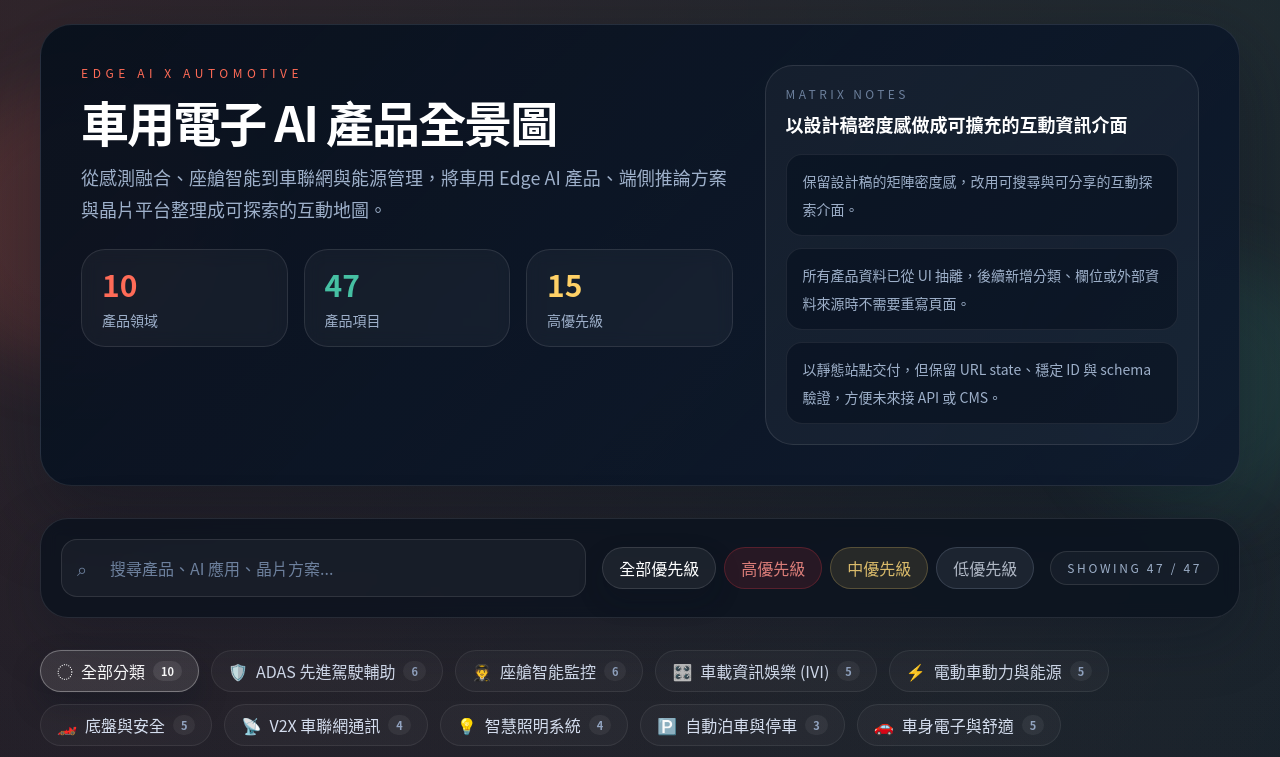
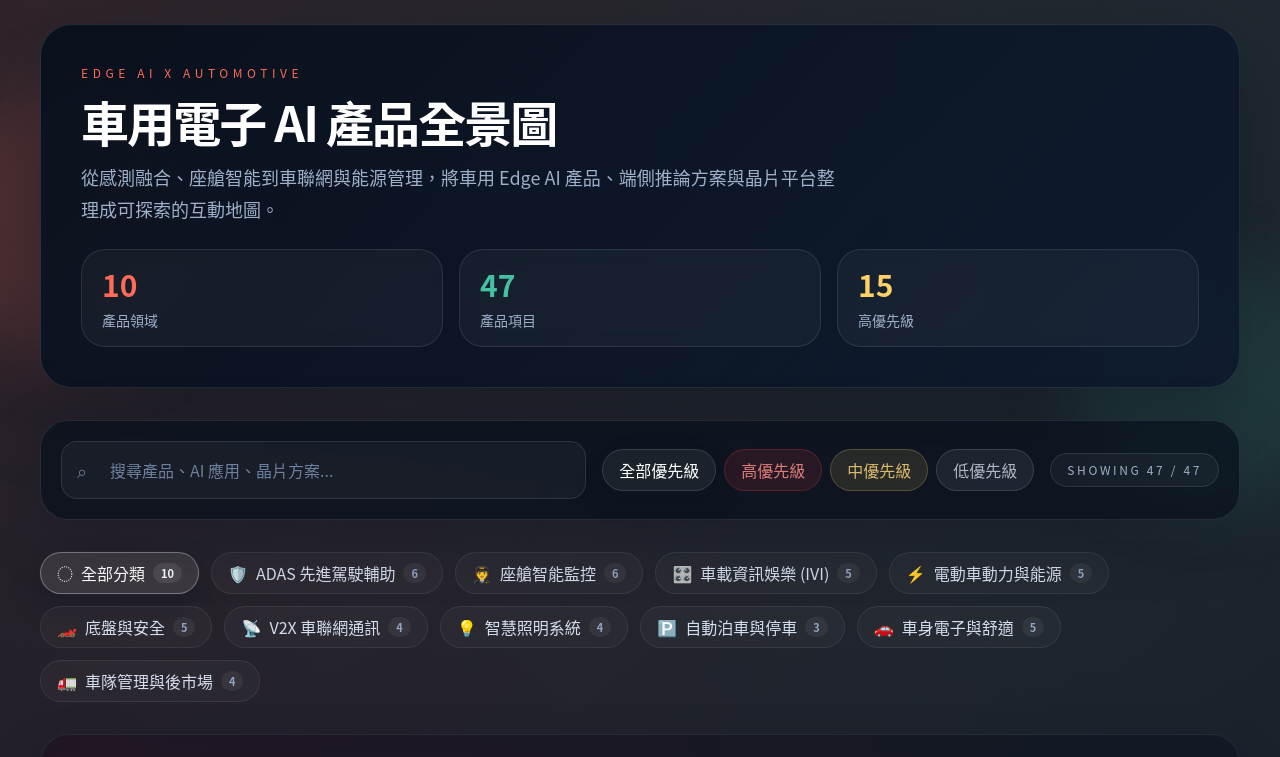
Before and after one commit to SheldonChangL/edge-ai-automotive-product-map, a Next.js app: page / in a window 1280 px wide. Shown: the top 757 px of the page. Built offline with nearby package versions, Linux system fonts and the light colour scheme.

Commit message:
Remove hero notes panel
Change-Id: I9da5af0a51e1c928bf2391e597e7aa18471325ae

```diff
--- a/components/edge-ai-map-explorer.tsx
+++ b/components/edge-ai-map-explorer.tsx
@@ -152,7 +152,7 @@ export function EdgeAIMapExplorer({ content }: EdgeAIMapExplorerProps) {
     <main className="app-shell relative isolate min-h-screen">
       <div className="relative z-10 mx-auto flex w-full max-w-7xl flex-col gap-8 px-5 pb-16 pt-6 sm:px-8 lg:px-10">
         <section className="overflow-hidden rounded-[2rem] border border-white/10 bg-[linear-gradient(135deg,rgba(8,16,28,0.95),rgba(9,20,37,0.88)_48%,rgba(14,26,45,0.94))] shadow-[var(--shadow-glow)]">
-          <div className="grid gap-8 px-6 py-8 lg:grid-cols-[minmax(0,1.5fr)_minmax(18rem,1fr)] lg:px-10 lg:py-10">
+          <div className="px-6 py-8 lg:px-10 lg:py-10">
             <div className="space-y-6">
               <div className="space-y-4">
                 <p className="font-[var(--font-mono)] text-xs uppercase tracking-[0.38em] text-[var(--accent)]">
@@ -197,27 +197,6 @@ export function EdgeAIMapExplorer({ content }: EdgeAIMapExplorerProps) {
                       {stat.value}
                     </div>
                     <div className="mt-2 text-sm text-[var(--text-muted)]">{stat.label}</div>
-                  </div>
-                ))}
-              </div>
-            </div>
-
-            <div className="grid gap-4 rounded-[1.75rem] border border-white/10 bg-[rgba(255,255,255,0.04)] p-5">
-              <div className="space-y-2">
-                <p className="font-[var(--font-mono)] text-xs uppercase tracking-[0.28em] text-[var(--text-faint)]">
-                  Matrix Notes
-                </p>
-                <p className="text-lg font-semibold text-white">
-                  以設計稿密度感做成可擴充的互動資訊介面
-                </p>
-              </div>
-              <div className="grid gap-3">
-                {content.hero.matrixNotes.map((note) => (
-                  <div
-                    key={note}
-                    className="rounded-2xl border border-white/8 bg-[rgba(6,15,29,0.56)] px-4 py-3 text-sm leading-7 text-[var(--text-muted)]"
-                  >
-                    {note}
                   </div>
                 ))}
               </div>
```
